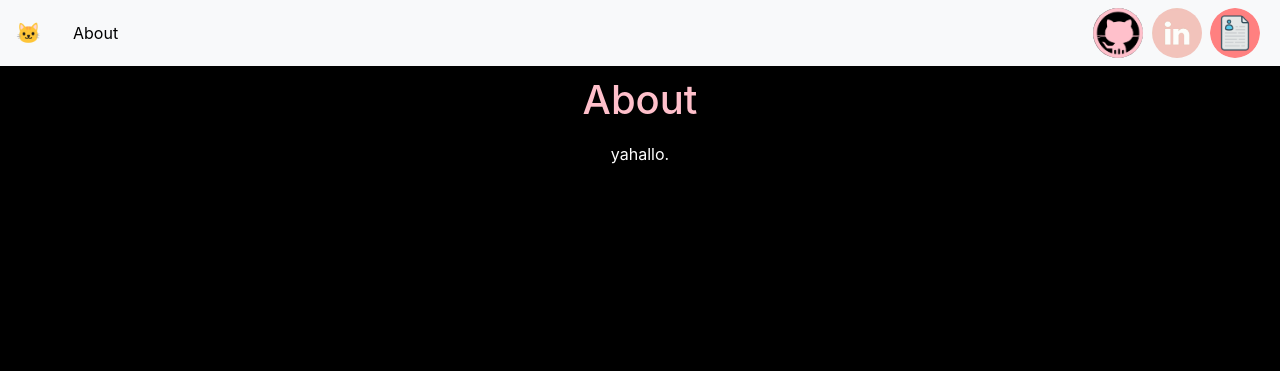
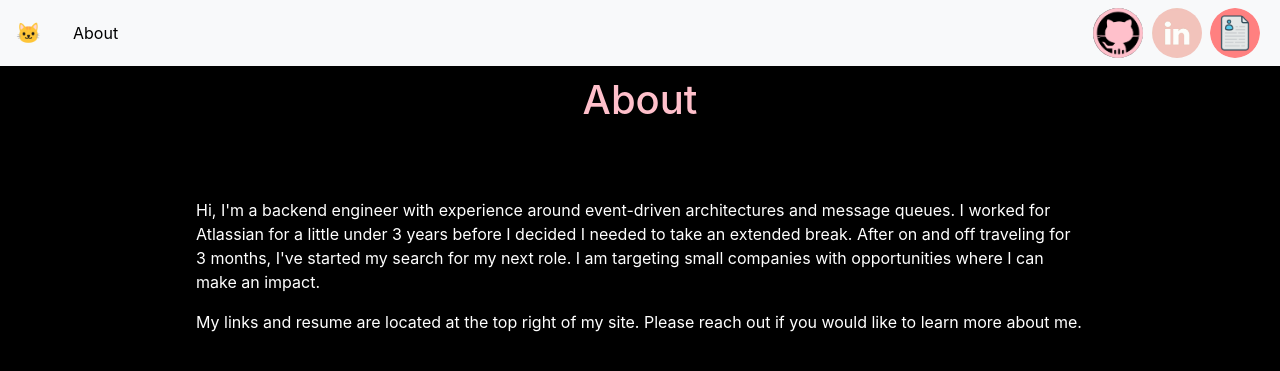
Before and after one commit to violet-badger/web, a Flask app: page /about in a window 1280 px wide. Shown: the top 371 px of the page. Run offline with Flask 2, Linux system fonts and the light colour scheme; some libraries are stand-ins or nearby versions.

Commit message:
Small about me page

```diff
--- a/static/css/style.css
+++ b/static/css/style.css
@@ -48,6 +48,12 @@ body {
     justify-content: space-between;
 }
 
+.page-text-wrapper {
+    margin-top: 5%;
+    margin-right: 10%;
+    margin-left: 10%;
+}
+
 .page-text {
     color: white;
 }
--- a/templates/about.html
+++ b/templates/about.html
@@ -2,8 +2,16 @@
 
 {% block content %}
    <h1>About</h1>
-    <p class="page-text">
-        yahallo.
-    </p>
+    <div class="page-text-wrapper">
+        <p class="page-text">
+            Hi, I'm a backend engineer with experience around event-driven architectures and message queues.
+            I worked for Atlassian for a little under 3 years before I decided I needed to take an extended break.
+            After on and off traveling for 3 months, I've started my search for my next role. I am targeting small
+            companies with opportunities where I can make an impact.
+        </p>
+        <p class="page-text">
+            My links and resume are located at the top right of my site. Please reach out if you would like to learn more about me.
+        </p>
+    </div>
 
 {% endblock %}
```
Also changed, not shown: README.md (added).
